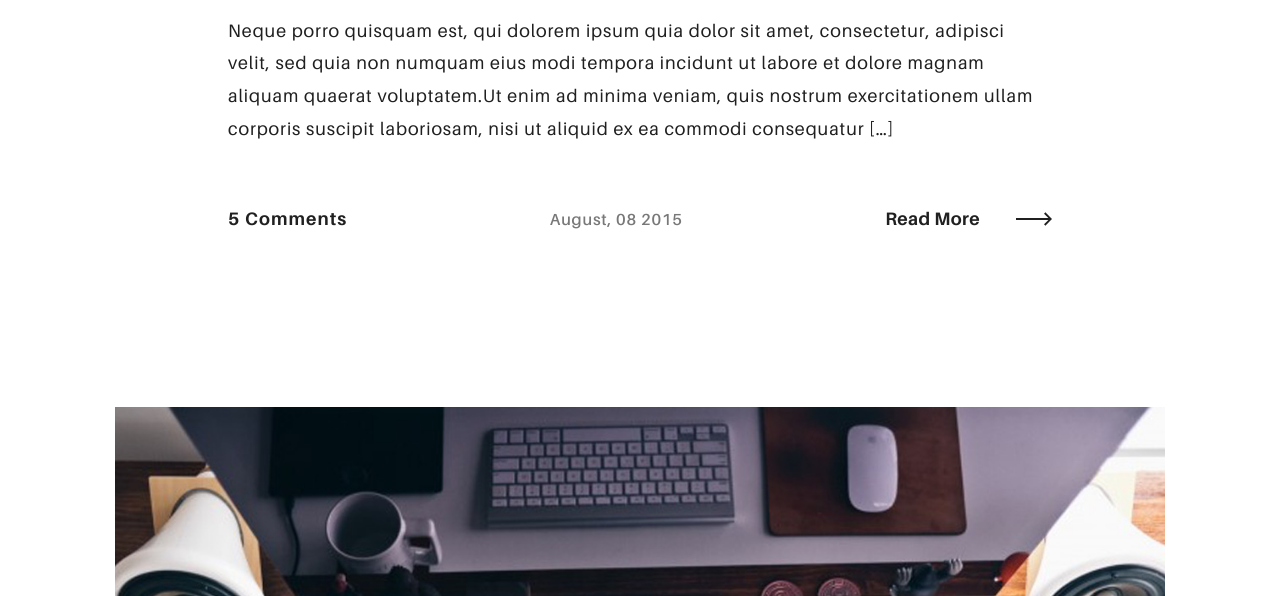
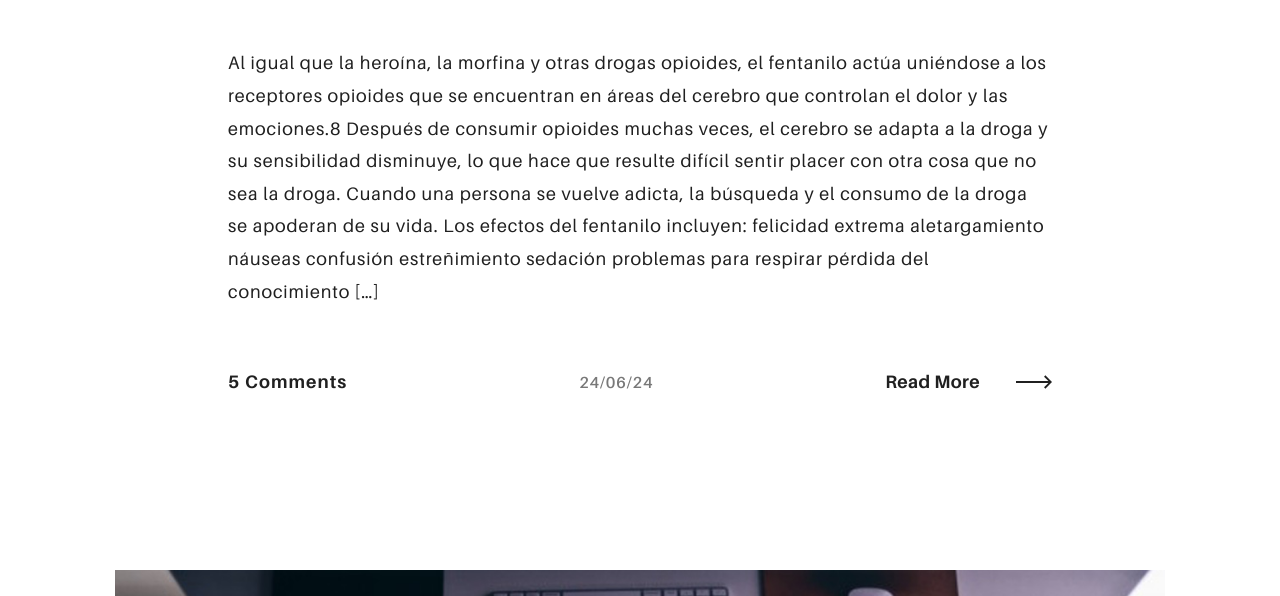
Before and after one commit to presidenteamlo/presidenteamlo.github.io, a plain HTML site: page blog.html in a window 1280 px wide. Shown: the part 2134-2730 px from the top of the page. Drawn offline with Linux system fonts and the light colour scheme.

Commit message:
Launch 2.0

```diff
--- a/blog.html
+++ b/blog.html
@@ -109,9 +109,11 @@
             <div class="blog-info">
               <h2 class="blog-info__title"> <a href="blog-post.html">All elements of a Post</a></h2>
               <h5 class="blog-info__author">By <a href="blog-post.html" class="ae-u-bolder">Pixeden</a></h5>
-              <p class="blog-info__excerpt">Lorem ipsum dolor sit amet, consectetur adipiscing elit, sed do eiusmod tempor incididunt ut labore et dolore magna aliqua. Ut enim ad minim veniam, quis nostrud exercitation ullamco laboris nisi ut aliquip ex ea commodo consequat. Duis aute irure dolor <span>in reprehenderit in voluptate velit esse cillum dolore eu fugiat nulla pariatur</span></p>
+              <p class="blog-info__excerpt">El fentanilo es un opioide sintético (fabricado) que los médicos pueden recetar para tratar el dolor. El fentanilo también se fabrica ilegalmente y se vende como droga callejera. A menudo, se mezcla con otras drogas callejeras (como la xilazina, la heroína o la cocaína) para aumentar sus efectos, hacer que la droga sea más adictiva o reducir el costo.
+
+                Incluso en dosis muy pequeñas, el fentanilo puede ser mortal.</p>
             </div>
-            <div class="blog-meta"><a href="blog-post.html" class="ae-u-bolder blog-meta__comments">3 Comments</a><span class="ae-kappa ae-u-bold blog-meta__date">August, 12 2015</span><a href="#0" class="arrow-button blog-meta__read-more">Read More<span class="arrow-cont">
+            <div class="blog-meta"><a href="blog-post.html" class="ae-u-bolder blog-meta__comments">3 Comments</a><span class="ae-kappa ae-u-bold blog-meta__date">24/06/24</span><a href="#0" class="arrow-button blog-meta__read-more">Read More<span class="arrow-cont">
                   <svg>
                     <use xlink:href="assets/img/symbols.svg#arrow"></use>
                   </svg></span></a></div>
@@ -126,11 +128,22 @@
               </div>
             </div>
             <div class="blog-info">
-              <h2 class="blog-info__title"> <a href="blog-post.html"> Free and Premium graphic</a></h2>
+              <h2 class="blog-info__title"> <a href="blog-post.html"> el fentanilo y sus efectos secundarios</a></h2>
               <h5 class="blog-info__author">By <a href="blog-post.html" class="ae-u-bolder">Pixeden</a></h5>
-              <p class="blog-info__excerpt">Neque porro quisquam est, qui dolorem ipsum quia dolor sit amet, consectetur, adipisci velit, sed quia non numquam eius modi tempora incidunt ut labore et dolore magnam aliquam quaerat voluptatem.Ut enim ad minima veniam, quis nostrum exercitationem ullam corporis suscipit <span>laboriosam, nisi ut aliquid ex ea commodi consequatur</span></p>
+              <p class="blog-info__excerpt">Al igual que la heroína, la morfina y otras drogas opioides, el fentanilo actúa uniéndose a los receptores opioides que se encuentran en áreas del cerebro que controlan el dolor y las emociones.8 Después de consumir opioides muchas veces, el cerebro se adapta a la droga y su sensibilidad disminuye, lo que hace que resulte difícil sentir placer con otra cosa que no sea la droga. Cuando una persona se vuelve adicta, la búsqueda y el consumo de la droga se apoderan de su vida.
+
+                Los efectos del fentanilo incluyen:
+
+                felicidad extrema
+                aletargamiento
+                náuseas
+                confusión
+                estreñimiento
+                sedación
+                problemas para respirar
+                pérdida del conocimiento</span></p>
             </div>
-            <div class="blog-meta"><a href="blog-post.html" class="ae-u-bolder blog-meta__comments">5 Comments</a><span class="ae-kappa ae-u-bold blog-meta__date">August, 08 2015</span><a href="#0" class="arrow-button blog-meta__read-more">Read More<span class="arrow-cont">
+            <div class="blog-meta"><a href="blog-post.html" class="ae-u-bolder blog-meta__comments">5 Comments</a><span class="ae-kappa ae-u-bold blog-meta__date">24/06/24</span><a href="#0" class="arrow-button blog-meta__read-more">Read More<span class="arrow-cont">
                   <svg>
                     <use xlink:href="assets/img/symbols.svg#arrow"></use>
                   </svg></span></a></div>
```
Also changed, not shown: index.html (+1 -1 lines), assets/img/post-1.jpg, assets/img/post-5.jpg, assets/img/project-1.jpg, assets/img/project-10.jpg, assets/img/project-11.jpg, assets/img/project-12.jpg, assets/img/project-13.jpg, assets/img/project-14.jpg, assets/img/project-15.jpg, assets/img/project-1h.jpg, assets/img/project-2.jpg, assets/img/project-4.jpg, assets/img/project-5.jpg, 4 more files.
